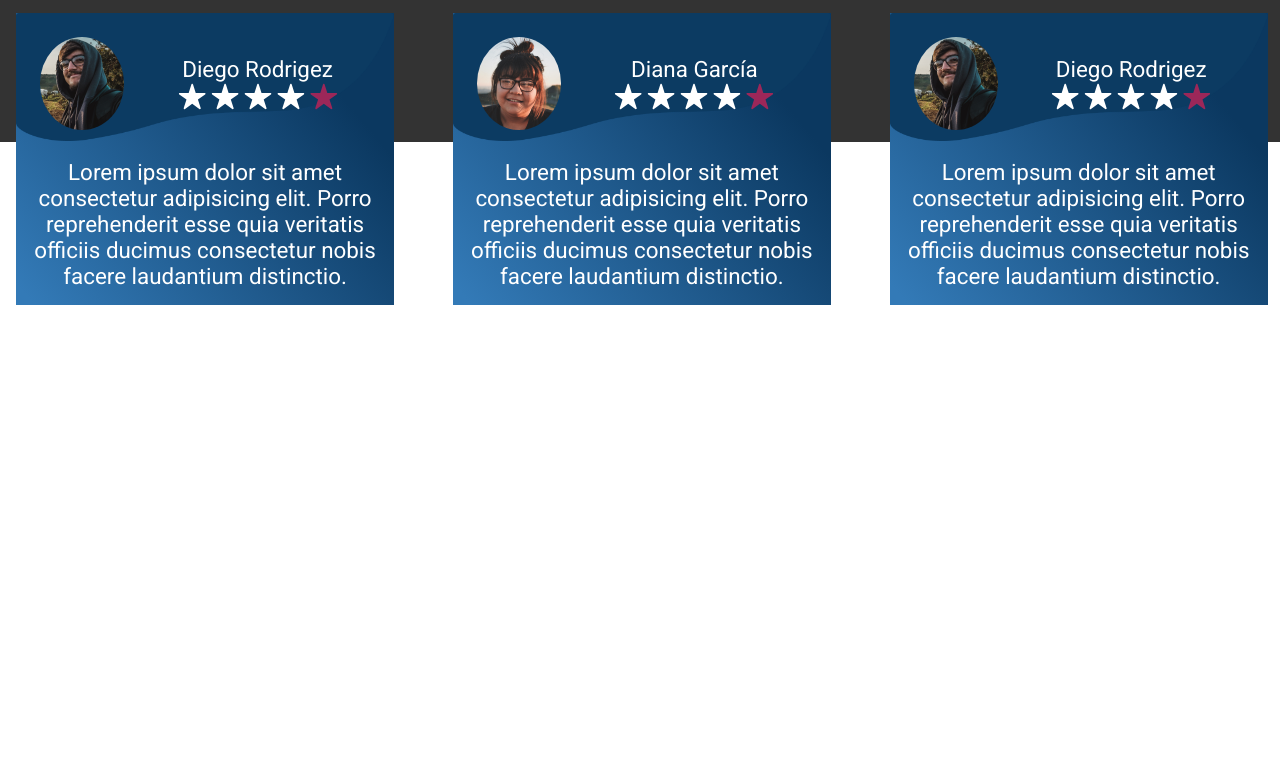
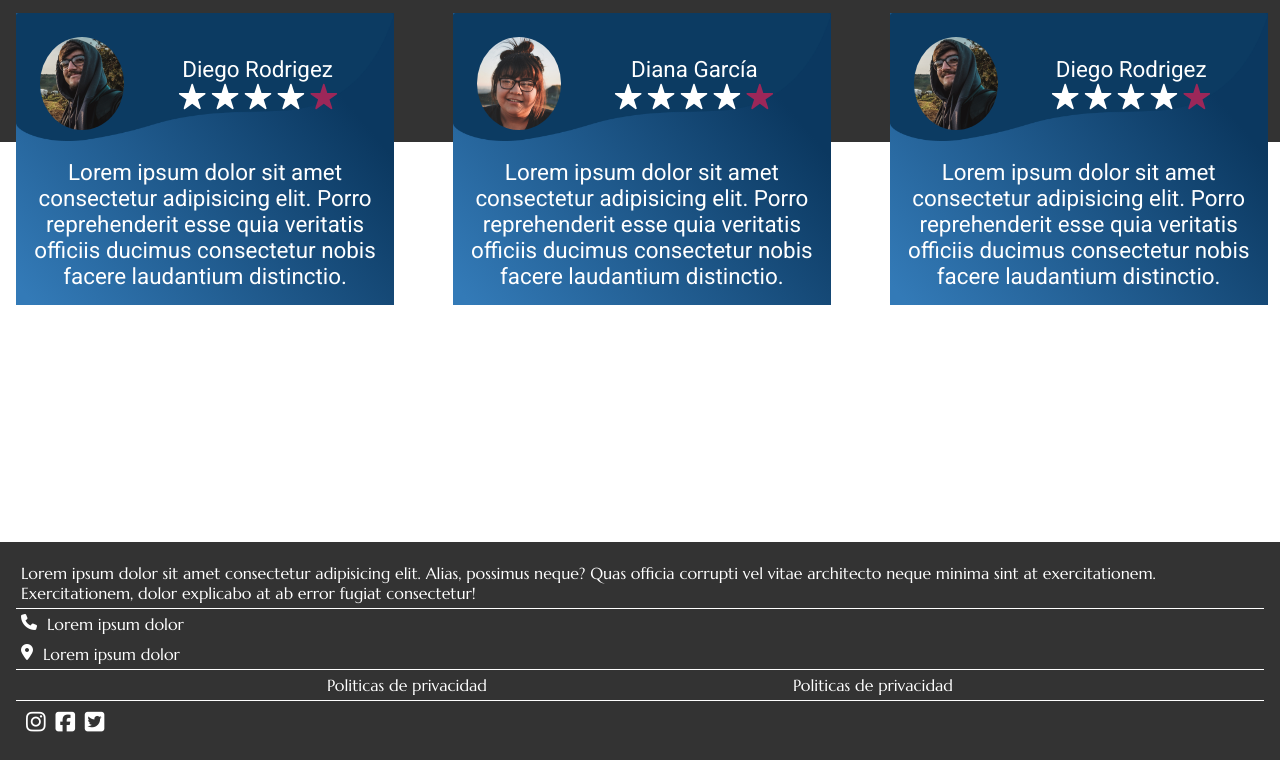
Before and after one commit to ImJuanEsteban/TALLER_0_Maquetacion_Responsive, a plain HTML site: page index.html in a window 1280 px wide. Shown: the part 3196-3956 px from the top of the page. Before the commit the page ends 3501 px from the top, so only its background shows below. Drawn offline with Linux system fonts and the light colour scheme.

Commit message:
Estructura del footer y estilos basicos realizados

```diff
--- a/css/styles.css
+++ b/css/styles.css
@@ -242,82 +242,34 @@ nav a:hover{
 .card1{position: absolute; left: 0;}
 .card2,.card3{display: none;}
 
-
-
-
-
-/*------------------------------------ESTILOS FORMULARIO DE REGISTRO---------------------------------*/
-
-.contenedor_principal{
-    background-image: url("../img/fondo_registro.jpg");
-    background-repeat: no-repeat;
-    background-size: cover;
+.p_pagina{
+    background-color: var(--negro);
+    font-size: 1rem;
+    padding: 1rem;
+    font-family: "Marcellus";
+    color: var(--blanco);
+    position: relative;
+    top: 400px;
 }
-.col1{
-    background-color: var(--azuloscuro);
+.p_pagina .text_footer{padding:5px; border-bottom:  1px solid var(--blanco);}
+.p_pagina .info_footer{border-bottom: 1px solid var(--blanco);}
+.p_pagina .info_footer_element{display: flex;}
+.p_pagina .info_footer_element i, .p_pagina .info_footer_element p{padding: 5px;}
+.p_pagina a{
     color: var(--blanco);
-    text-align: center;
-    padding: 1.2rem;
+    text-decoration: none;
 }
-.col1 img{width: 50%;}
-.col1 h3{font-size: 1.5rem;}
-
-.col2{
-    background-color: rgb(255, 255, 255,.6);
-    width: 80%;
-    margin: 20px auto 0 auto;
-    padding: 1rem;
+.p_pagina .politicas_footer{
+    border-bottom: 1px solid var(--blanco);
+    padding: 5px;
+    display: flex;
+    justify-content: space-evenly;
 }
-.col2 h2{
-    text-align: center;
+.p_pagina .social_footer{padding: 10px;}
+.p_pagina .social_footer i{
+    font-size: 1.4rem;
+    margin-right: 5px;
 }
-
-label, input ,select{width: 100%;}
-
-.formulario_registro label{
-    font-size: 1rem;
-}
-.formulario_registro input, .formulario_registro select{
-    box-shadow: 10px 10px 44px -9px rgba(0,0,0,0.3);
-    border: none;
-    padding: 4px;
-}
-
-.generos{
-    display: grid;
-    grid-template-columns: 33.3% 33.3% 33.3%;
-}
-.opcion1, .opcion2, .opcion3{
-    display: grid;
-    grid-template-columns: 50% 50%;
-}
-.terminos{
-    display: grid;
-    grid-template-columns: 90% 10%;
-    margin: 10px 0 10px 0;
-}
-button{
-    font-size: 1rem;
-    font-family: "Marcellus";
-    background-color: #333333;
-    padding: .5rem 1rem;
-    color: var(--blanco);
-    border: none;
-    margin: auto;
-}
-
-
-
-
-
-
-
-
-
-
-
-
-
 /*Resolución notebooks*/
 @media screen and (min-width: 1024px){
     nav{
--- a/index.html
+++ b/index.html
@@ -135,5 +135,33 @@
 
 
     </section>
+    <footer class="p_pagina">
+        <div class="text_footer">
+            <p>Lorem ipsum dolor sit amet consectetur adipisicing elit. Alias, possimus neque?
+                Quas officia corrupti vel vitae architecto neque minima sint at exercitationem.
+                Exercitationem, dolor explicabo at ab error fugiat consectetur!</p>
+        </div>
+        <div class="info_footer">
+            <div class="info_footer_c">
+                <div class="info_footer_element">
+                    <i class="fa-solid fa-phone"></i>
+                    <p>Lorem ipsum dolor</p>
+                </div>
+                <div class="info_footer_element">
+                    <i class="fa-solid fa-location-dot"></i>
+                    <p>Lorem ipsum dolor</p>
+                </div>
+            </div>
+        </div>
+        <div class="politicas_footer">
+            <a href="#">Politicas de privacidad</a>
+            <a href="#">Politicas de privacidad</a>
+        </div>
+        <div class="social_footer">
+            <a href=""><i class="fa-brands fa-instagram"></i></a>
+            <a href=""><i class="fa-brands fa-square-facebook"></i></a>
+            <a href=""><i class="fa-brands fa-square-twitter"></i></a>
+        </div>
+    </footer>
 </body>
 </html>
```
